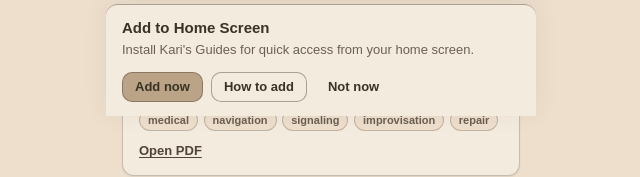
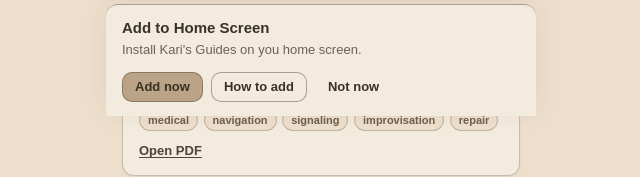
Before and after one commit to imforked/karis-guides, a Next.js app: page / in a window 1280 px wide. Shown: the part 684-861 px from the top of the page, without its empty margins (319-959 px from the left). Built offline with nearby package versions, Linux system fonts and the light colour scheme.

Commit message:
Improve app install copy.

```diff
--- a/src/components/PwaInstallBanner/PwaInstallBanner.tsx
+++ b/src/components/PwaInstallBanner/PwaInstallBanner.tsx
@@ -14,8 +14,7 @@
       <Panel>
         <Title id="pwa-install-title">Add to Home Screen</Title>
         <Body>
-          Install Kari&apos;s Guides for quick access from your home
-          screen.
+          Install Kari&apos;s Guides on you home screen.
         </Body>
         <Actions>
           <Button type="button" size="sm" onClick={onAdd}>
```
